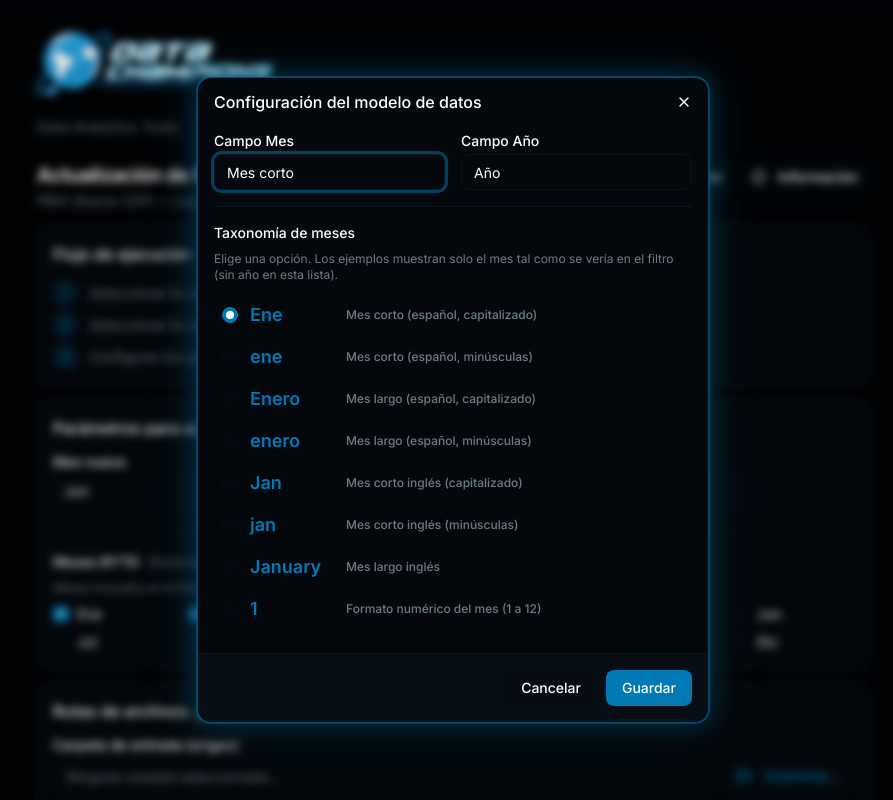
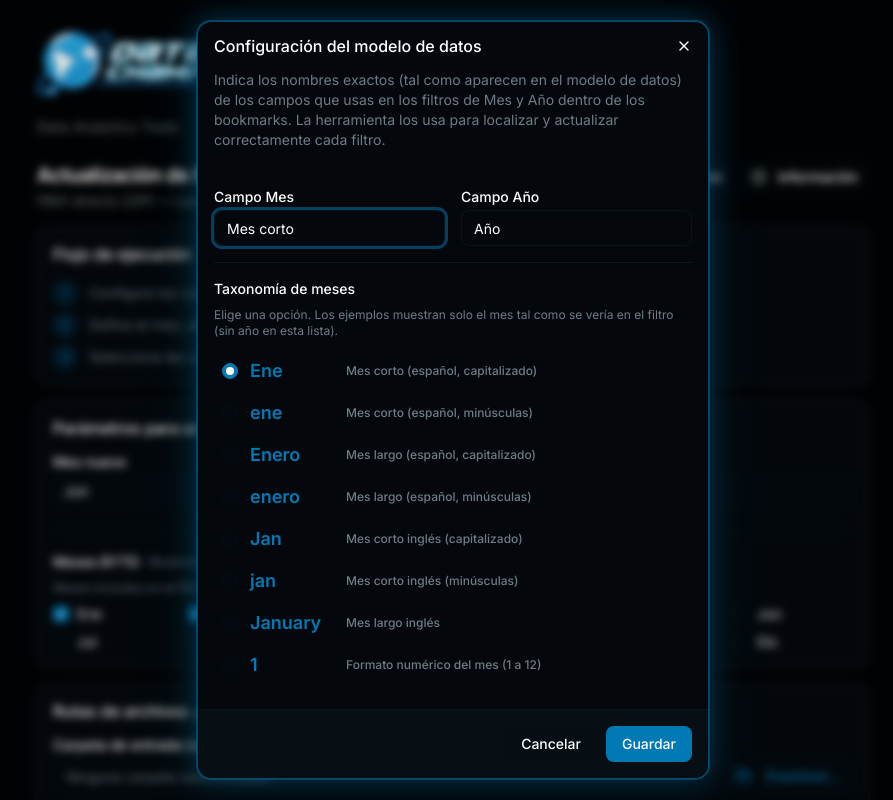
Before and after one commit to cacontrerass/pbix-bookmark-updater, a Next.js app in the folder web/: page / in a window 1280 px wide. Both pictures are taken after a click on the button "Configuración". Shown: the top 800 px of the page, without its empty margins (187-1080 px from the left). Built offline with nearby package versions, Linux system fonts and the light colour scheme.

Commit message:
feat: reset month/year/BYTD on reload, keep model config

```diff
--- a/web/components/ConfigDialog.tsx
+++ b/web/components/ConfigDialog.tsx
@@ -54,6 +54,13 @@ export function ConfigDialog() {
         <DialogHeader>
           <DialogTitle>Configuración del modelo de datos</DialogTitle>
         </DialogHeader>
+
+        <p className="text-sm text-muted-foreground mb-4">
+          Indica los nombres exactos (tal como aparecen en el modelo de
+          datos) de los campos que usas en los filtros de Mes y Año dentro
+          de los bookmarks. La herramienta los usa para localizar y
+          actualizar correctamente cada filtro.
+        </p>
 
         <div className="space-y-4 py-2">
           <div className="grid grid-cols-2 gap-4">
--- a/web/lib/constants.ts
+++ b/web/lib/constants.ts
@@ -82,7 +82,7 @@ export const DEFAULT_MODEL_SETUP = {
 } as const
 
 export const EXECUTION_STEPS: readonly string[] = [
-  "Seleccionar la carpeta de origen con los archivos .pbix a procesar.",
-  "Seleccionar la carpeta de destino donde se guardarán los archivos actualizados.",
-  "Configurar los parámetros (mes, año, BYTD) y ejecutar el proceso.",
+  "Configura los campos de Mes y Año del modelo de datos.",
+  "Define el mes, año y meses BYTD para actualizar los bookmarks.",
+  "Selecciona las carpetas de origen y destino, y ejecuta el proceso.",
 ]
--- a/web/lib/store.ts
+++ b/web/lib/store.ts
@@ -165,8 +165,7 @@ export const useAppStore = create<AppState>()(
     }),
     {
       name: "pbix-updater-state",
-      storage: createJSONStorage(
-        () => {
+      storage: createJSONStorage(() => {
         if (typeof window === "undefined") {
           return {
             getItem: () => null,
@@ -175,27 +174,17 @@ export const useAppStore = create<AppState>()(
           }
         }
         return localStorage
+      }),
+      partialize: (state) => ({
+        modelSetup: state.modelSetup,
+      }),
+      merge: (persistedState, currentState) => ({
+        ...currentState,
+        modelSetup: {
+          ...currentState.modelSetup,
+          ...(persistedState as Pick<AppState, "modelSetup"> | undefined)
+            ?.modelSetup,
         },
-        {
-          replacer: (key, value) => {
-            if (key === "mesesBytd" && value instanceof Set) {
-              return Array.from(value as Set<string>)
-            }
-            return value
-          },
-          reviver: (key, value) => {
-            if (key === "mesesBytd" && Array.isArray(value)) {
-              return new Set(value as string[])
-            }
-            return value
-          },
-        }
-      ),
-      partialize: (state) => ({
-        mesNuevo: state.mesNuevo,
-        anioNuevo: state.anioNuevo,
-        mesesBytd: state.mesesBytd,
-        modelSetup: state.modelSetup,
       }),
     }
   )
```
Lines whose indentation alone changed are shown as unchanged.
